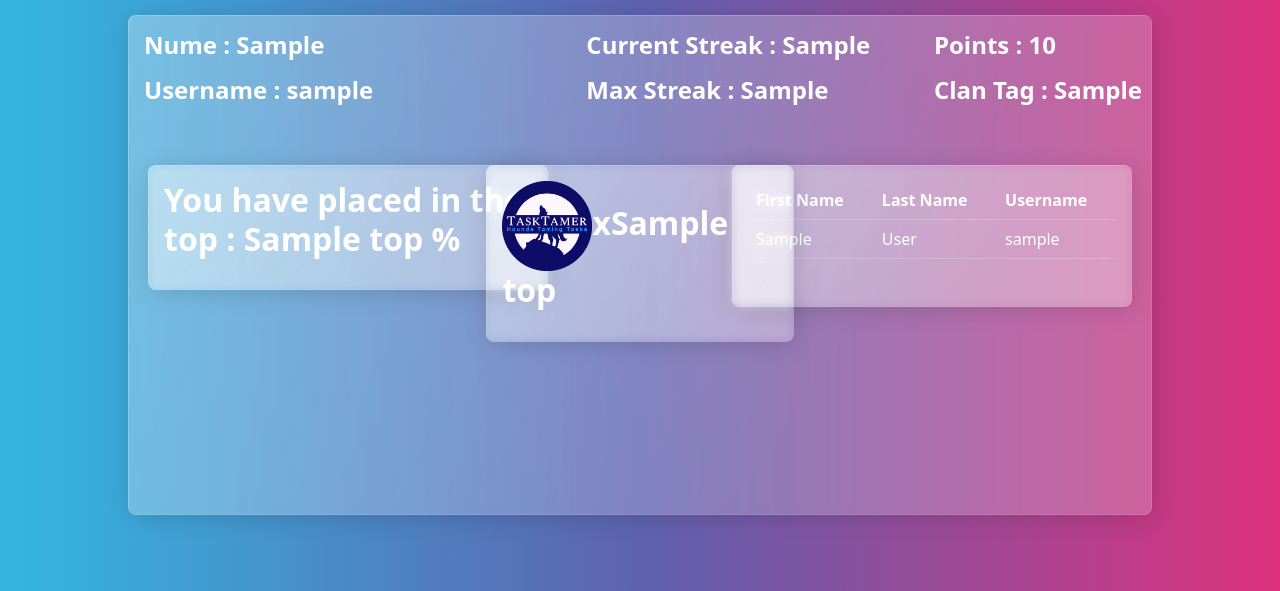
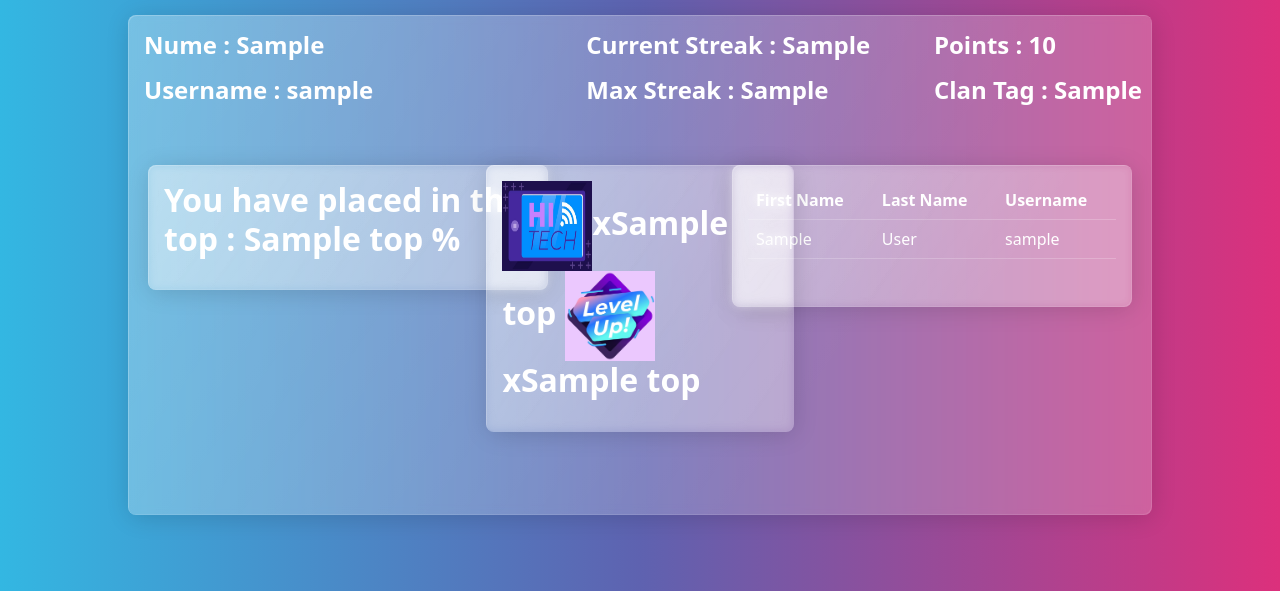
Before and after one commit to TimiAndrei/Productivity-App-CST-Hackathon, a Django app: template Webapp/Product/templates/dashboard.html in a window 1280 px wide. Shown: the part 209-800 px from the top of the page. Run offline with Django 3.2, Linux system fonts and the light colour scheme; the template is opened without the code that fills it: most values are stand-ins (such as "Sample title", 1, 10 or a date in 2020); some libraries are stand-ins or nearby versions.

Commit message:
updated dashboard

```diff
--- a/Webapp/Product/templates/dashboard.html
+++ b/Webapp/Product/templates/dashboard.html
@@ -51,6 +51,7 @@
     <h2> Dashboard</h2>
 
 </div>
+<div style="display:flex; flex-wrap:flex;">
     <div class="card border-secondary mb-3"
         style="width: 80%; height:500px; min-width:700px; margin: auto; position: absolute; right:0; left:0; padding:1em">
         <div style="display:flex; flex-direction:row; ">
@@ -108,11 +109,11 @@
         <div class="card border-success mb-3"
             style="width: 30%; height:auto; min-width:300px; margin: auto; position: absolute; top:150px; left:35%; padding:1em">
 
-        <h2><img src="../static/images/favicon.png" style="width:90px; height:90px">x{{top}} </h2>
+            <h2><img src="../static/images/high_tech_cropped.jpg" style="width:90px; height:90px">x{{top}}
+                <img src="../static/images/level_up_cropped.jpg" style="width:90px; height:90px">x{{top}}
+            </h2>
         </div>
     </div>
-<br>
-
-
+</div>
 
 </html>
```
Also changed, not shown: Webapp/Product/static/images/high_tech_cropped.jpg (added), Webapp/Product/static/images/level_up_cropped.jpg (added). Lines whose indentation alone changed are shown as unchanged.
